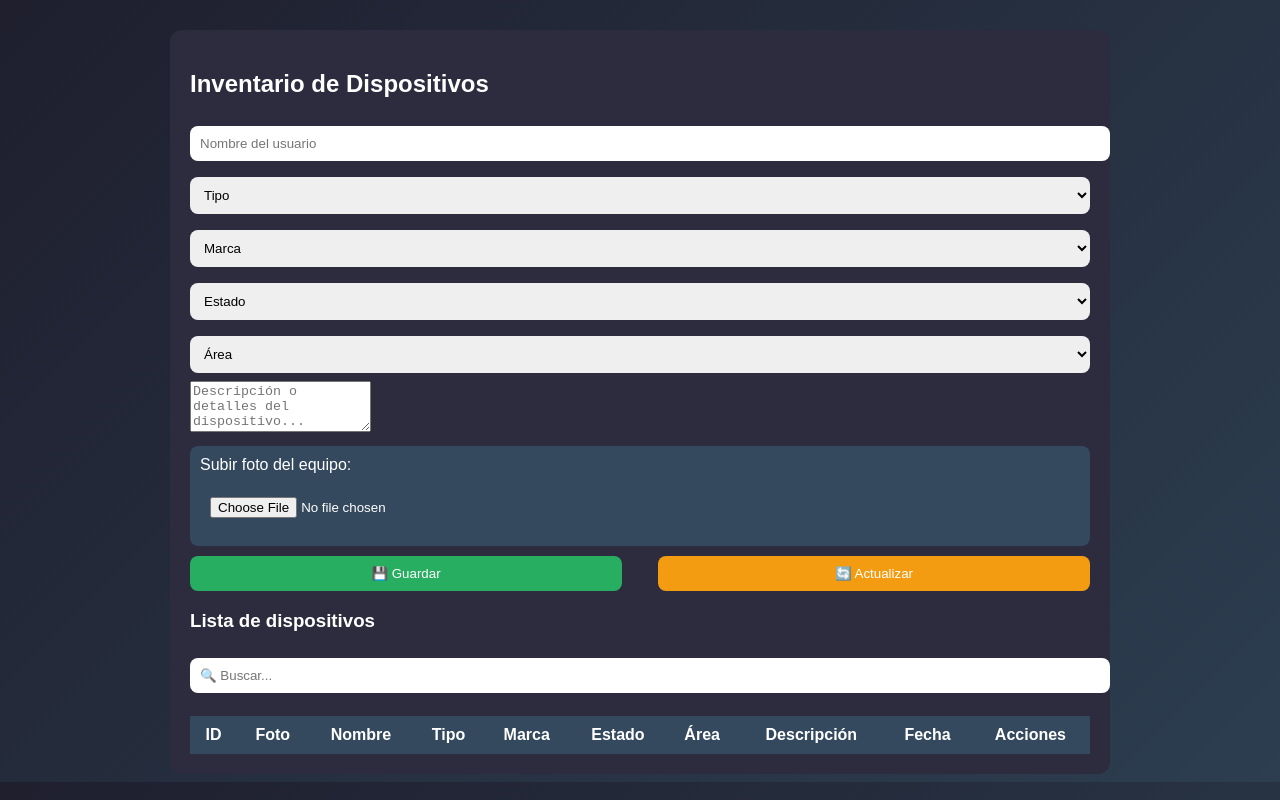
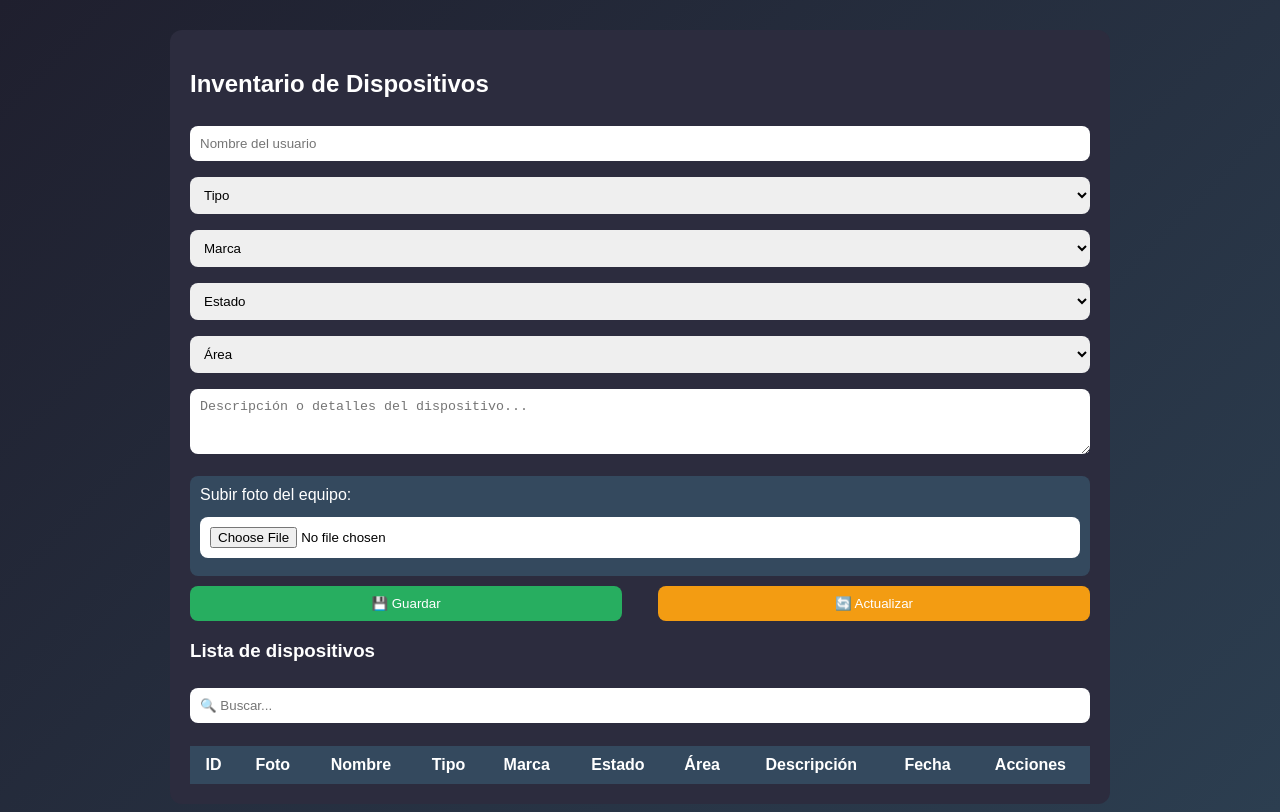
Before and after one commit to plataoswaldo770-hub/Api_rest, a plain HTML site: page index.html in a window 1280 px wide. Drawn offline with Linux system fonts and the light colour scheme.

Commit message:
Update style.css

```diff
--- a/style.css
+++ b/style.css
@@ -14,12 +14,23 @@ body {
     border-radius: 12px;
 }
 
-input, select {
+input, select, textarea {
     width: 100%;
     padding: 10px;
     margin: 8px 0;
     border-radius: 8px;
     border: none;
+    box-sizing: border-box;
+}
+
+textarea {
+    resize: vertical;
+}
+
+input[type="file"] {
+    background: white;
+    color: black;
+    cursor: pointer;
 }
 
 .buttons {
```
